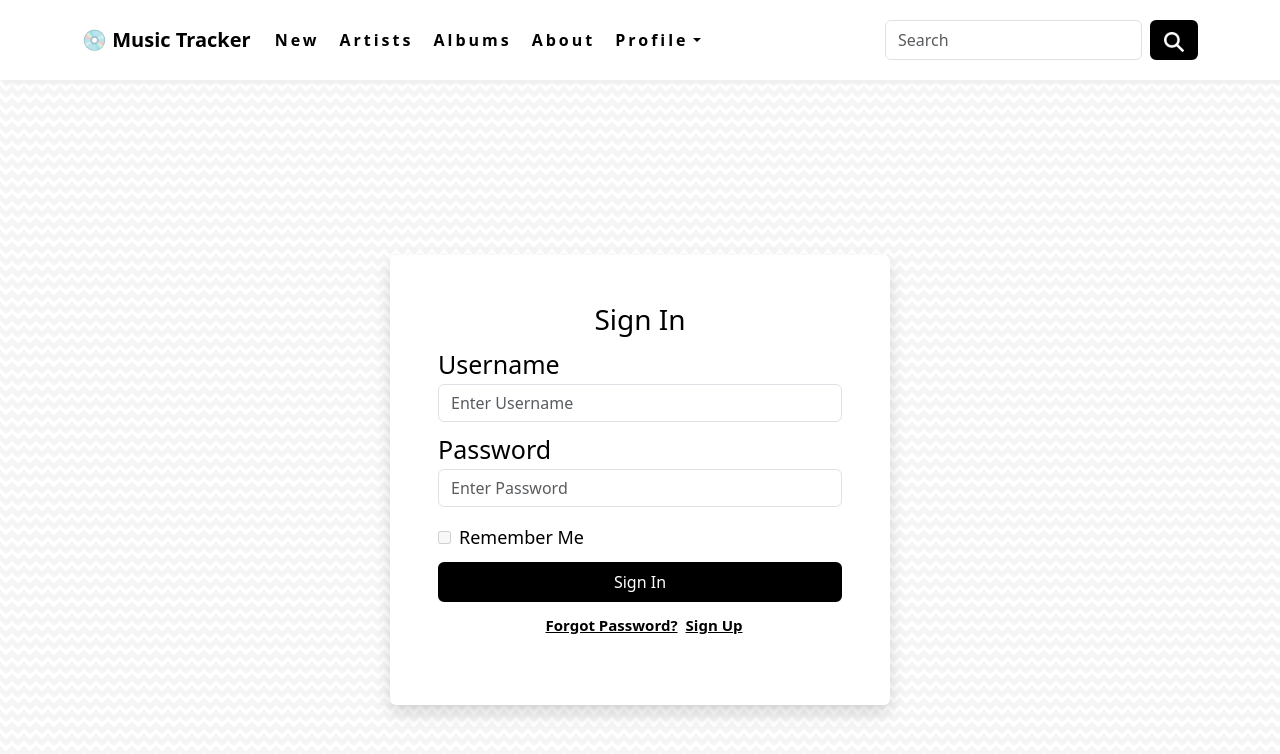
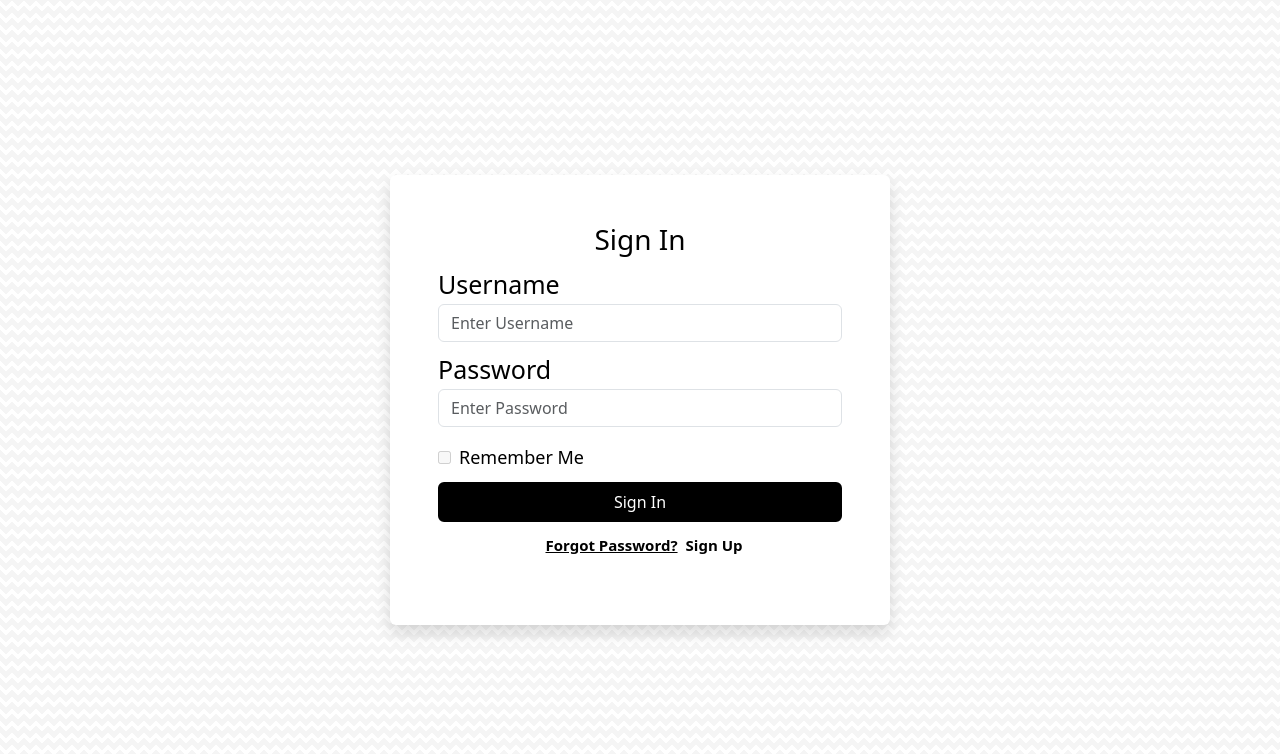
Before and after one commit to elijahgott/seniordesignproject, a React (Create React App) app in the folder Frontend/: page /signin in a window 1280 px wide. Shown: the top 754 px of the page. Built offline with nearby package versions, Linux system fonts and the light colour scheme.

Commit message:
fixed sign up and sign in pages

```diff
--- a/Frontend/src/App.js
+++ b/Frontend/src/App.js
@@ -54,11 +54,12 @@ function App() {
       fetchUser()
     }, [])
 
-  return (
+  return !currentUser ? (<SignIn onSignIn={handleSignIn} />)
+    :
+  (
     <>
       <MyNav currentUser={currentUser} handleSignOut={handleSignOut} />
       <Routes>
-        <Route path="/signin" element={<SignIn onSignIn={handleSignIn}/>} />
         <Route path="/" element={<Home currentUser={currentUser}/>} />
         <Route path="/new" element={<New currentUser={currentUser} />} />
         <Route path="/albums" element={<Albums currentUser={currentUser} />} />
@@ -68,7 +69,6 @@ function App() {
         <Route path="/lists" element={<UserLists currentUser={currentUser}/>} />
         <Route path="/friends" element={<Friends currentUser={currentUser}/>} />
         <Route path="/settings" element={<Settings currentUser={currentUser}/>} />
-        <Route path="/signup" element={<SignUp />} />
         <Route path="/createpost" element={<CreatePost currentUser={currentUser}/>}/>
         <Route path="/addartist" element={<AddArtist currentUser={currentUser}/>}/>
         <Route path="/addalbum" element={<AddAlbum currentUser={currentUser}/>}/>
--- a/Frontend/src/Pages/SignIn.js
+++ b/Frontend/src/Pages/SignIn.js
@@ -1,9 +1,11 @@
-import React from 'react';
-import { useState, useEffect} from 'react';
-import './App.css';
-import 'bootstrap/dist/css/bootstrap.min.css';
-import {Link} from 'react-router-dom';
-import {useNavigate} from "react-router-dom";
+import React from 'react'
+import { useState, useEffect} from 'react'
+import './App.css'
+import 'bootstrap/dist/css/bootstrap.min.css'
+import {Link} from 'react-router-dom'
+import {useNavigate} from "react-router-dom"
+
+import SignUp from './SignUp'
 
 import loginService from '../services/login'
 import userService from '../services/users'
@@ -11,15 +13,17 @@ import userService from '../services/users'
 function SignIn( {onSignIn} ){
   useEffect(() => {
           document.title ="Music Tracker - Sign In"
-      }, []);
+      }, [])
 
-    const [username, setUsername] = useState('');
-    const [password, setPassword] = useState('');
-    const [message, setMessage] = useState('');
-    const navigate = useNavigate();
+    const [signUp, setSignUp] = useState(false)
+
+    const [username, setUsername] = useState('')
+    const [password, setPassword] = useState('')
+    const [message, setMessage] = useState('')
+    const navigate = useNavigate()
 
     const handleSubmit = async (event) => {
-        event.preventDefault();
+        event.preventDefault()
 
         try {
           const loggedInUser = await loginService.login({ username, password })
@@ -39,15 +43,15 @@ function SignIn( {onSignIn} ){
             setMessage('Could not find user.')
           }
 
-          //console.log(data.user.username, data.user.uid);
+        } catch (error) {
+          console.error('There was a problem with the fetch operation:', error)
+          setMessage('Error signing in')
+        }
+      }
 
-        } catch (error) {
-          console.error('There was a problem with the fetch operation:', error);
-          setMessage('Error signing in');
-        }
-      };
-
-    return(
+    return signUp ? (<SignUp setSignUp={setSignUp} />)
+    :
+    (
         <div>
             <div className='App-header login template d-flex justify-content-center align-items-center 100-w vh-100'>
                 <div className='form_container p-5 rounded bg-white shadow'>
@@ -68,15 +72,15 @@ function SignIn( {onSignIn} ){
                         <div className='d-grid'>
                             <button className='btn btn-primary' type='submit'>Sign In</button>
                         </div>
-                        <p className='text-center'>
-                            <Link to='#forgot' style={{fontSize: 15, textDecoration: "underline"}} className='m-2'>Forgot Password?</Link>
-                            <Link to='/signup' style={{fontSize: 15, textDecoration: "underline"}}>Sign Up</Link>
-                        </p>
                     </form>
+                    <p className='text-center'>
+                        <Link to='#forgot' style={{fontSize: 15, textDecoration: "underline"}} className='m-2'>Forgot Password?</Link>
+                        <Link onClick={() => setSignUp(true)} style={{fontSize: 15, marginTop: 15}}>Sign Up</Link>
+                    </p>
                     <p className='text-center'>{message}</p>
                 </div>
             </div>
         </div>
     )
 }
-export default SignIn;
+export default SignIn
--- a/Frontend/src/Pages/SignUp.js
+++ b/Frontend/src/Pages/SignUp.js
@@ -1,28 +1,26 @@
-import React from 'react';
-import { useState, useEffect} from 'react';
-import './App.css';
-import 'bootstrap/dist/css/bootstrap.min.css';
-import {Link} from 'react-router-dom';
-import { useNavigate } from "react-router-dom";
+import React from 'react'
+import { useState, useEffect} from 'react'
+import './App.css'
+import 'bootstrap/dist/css/bootstrap.min.css'
+import {Link} from 'react-router-dom'
+import { useNavigate } from "react-router-dom"
 
-function SignUp(){
+function SignUp({ setSignUp }){
   useEffect(() => {
         document.title ="Music Tracker - Sign Up"
-    }, []);
+    }, [])
 
-    const currentDate = new Date();
-    const curDate = currentDate.getFullYear() + '-' + (currentDate.getMonth()+1) + '-' + currentDate.getDate();
-    const navigate = useNavigate();
+    const currentDate = new Date()
+    const curDate = currentDate.getFullYear() + '-' + (currentDate.getMonth()+1) + '-' + currentDate.getDate()
+    const navigate = useNavigate()
 
-    const [uid, setUid] = useState('');
-    const [username, setUsername] = useState('');
-    const [password, setPassword] = useState('');
-    const dateJoined = curDate;
-    //console.log(dateJoined);
-
+    const [uid, setUid] = useState('')
+    const [username, setUsername] = useState('')
+    const [password, setPassword] = useState('')
+    const dateJoined = curDate
 
     const handleSubmit = (event) => {
-        event.preventDefault();
+        event.preventDefault()
 
         fetch('http://localhost:8081/signup', {
           method: 'POST',
@@ -33,29 +31,34 @@ function SignUp(){
         })
           .then(response => {
             if (!response.ok) {
-              throw new Error('Network response was not ok');
+              throw new Error('Network response was not ok')
             }
-            return response.text();
+            return response.text()
           })
           .then(data => {
-            console.log(data);
-            alert('Successfully Created User');
-            navigate('/');
+            console.log(data)
+            alert('Successfully Created User')
+            navigate('/')
             // Handle success message
           })
           .catch(error => {
-            console.error('There was a problem with the fetch operation:', error);
-            alert('Error Creating User');
+            console.error('There was a problem with the fetch operation:', error)
+            alert('Error Creating User')
             // Handle error message
-          });
-      };
+          })
+      }
 
       useEffect(()=>{
         fetch('http://localhost:8081/signupuser')
         .then(res => res.json())
         .then(uid => setUid(uid))
-        .catch(err => console.log(err));
+        .catch(err => console.log(err))
     }, [])
+
+    const toSignIn = () => {
+      console.log('clicked me so good')
+      setSignUp(false)
+    }
 
     return(
         <div className='App-header login template d-flex justify-content-center align-items-center 100-w vh-100'>
@@ -77,10 +80,10 @@ function SignUp(){
                     <div style={{marginTop: 15}}className='d-grid'>
                         <button className='btn btn-primary' type='submit'>Create Account</button>
                     </div>
-                    <p style={{fontSize: 15, marginTop: 15}} className='text-center'>
-                        Already Registered? <Link to='/signin'>Sign In</Link>
-                    </p>
                 </form>
+                <p style={{fontSize: 15, marginTop: 15}} className='text-center'>
+                        Already Registered? <Link onClick={toSignIn}>Sign In</Link>
+                </p>
             </div>
         </div>
     )
```
